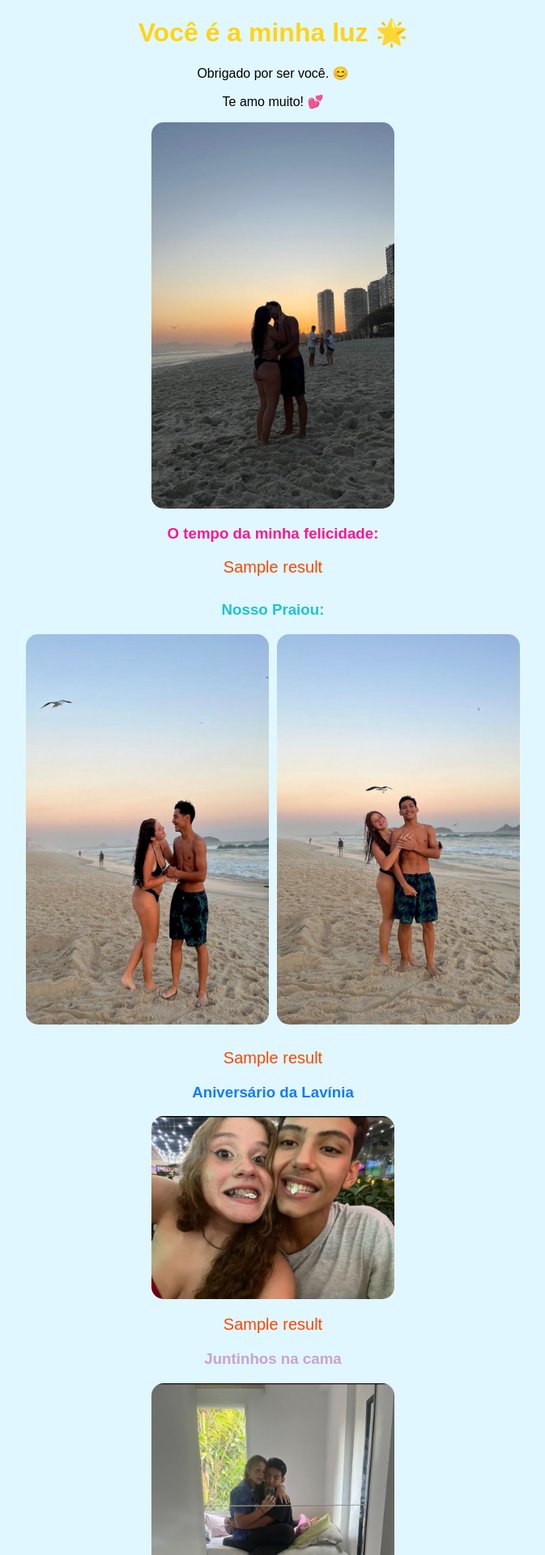
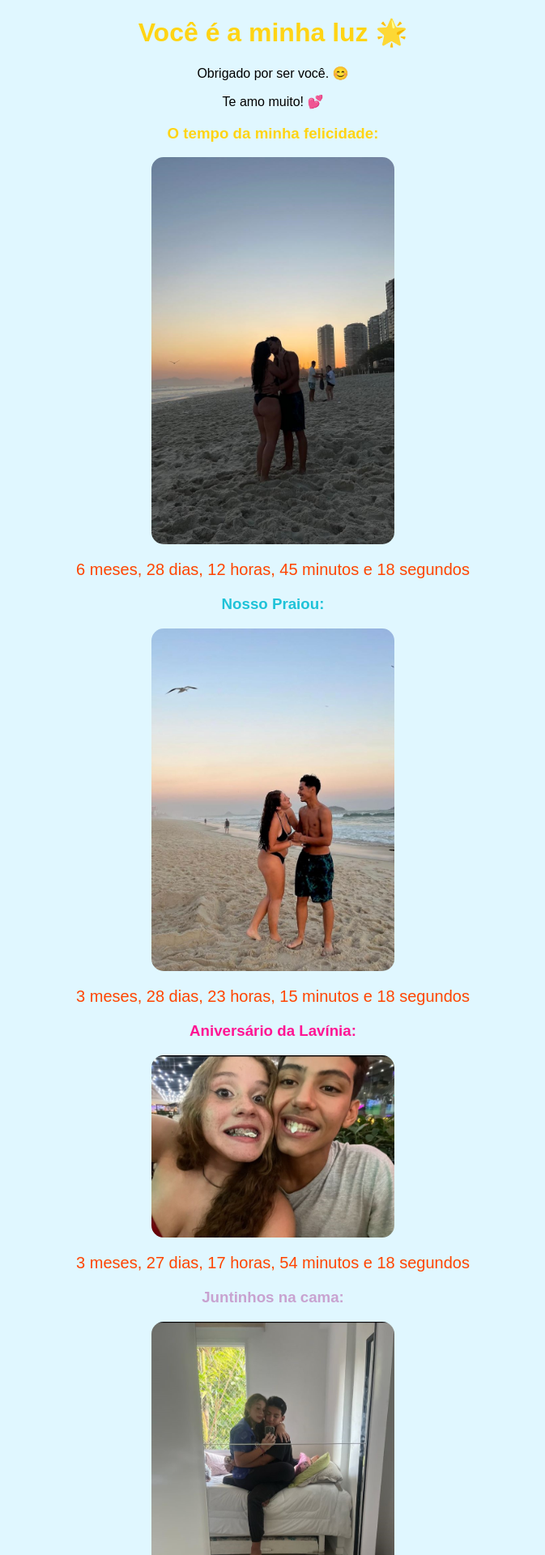
Before and after one commit to RaphaelMota-bit/Presente_para_Meu_amor, a Flask app: template app/templates/surpresa.html in a window 1280 px wide. Shown: the top 1920 px of the page at 81% size, without its empty margins (303-976 px from the left). Run offline with Flask 3, Linux system fonts and the light colour scheme; the template is opened without the code that fills it: most values are stand-ins (such as "Sample title", 1, 10 or a date in 2020).

Commit message:
automatização do codigo e adicionado a foto da viagem do virada do ano

```diff
--- a/app/app.py
+++ b/app/app.py
@@ -1,8 +1,47 @@
+from flask import Flask, render_template, jsonify, url_for
 from datetime import datetime
 from dateutil.relativedelta import relativedelta
-from flask import Flask, render_template
 
 app = Flask(__name__)
+
+# Lista de datas fixas (com ou sem horas e minutos)
+fixed_dates = [
+    "17/05/2024", "16/08/2024 14:30", "17/08/2024 19:51",
+    "28/08/2024 16:59", "14/09/2024", "20/09/2024 17:04",
+    "12/10/2024", "09/11/2024 21:15", "16/11/2024 20:00",
+    "06/12/2024 14:59" , "02/01/2025 13:25"
+]
+
+def calculate_time_differences():
+    current_date = datetime.now()
+    results = []
+
+    for fixed_date in fixed_dates:
+        try:
+            # Tenta parsear com o formato completo (data + horas)
+            input_date = datetime.strptime(fixed_date, "%d/%m/%Y %H:%M")
+        except ValueError:
+            # Se falhar, assume que é somente data (hora 00:01)
+            input_date = datetime.strptime(fixed_date, "%d/%m/%Y").replace(hour=1)
+
+        delta = relativedelta(current_date, input_date)
+        result = ""
+
+        if delta.years > 0:
+            result += f"{delta.years} ano{'s' if delta.years > 1 else ''}, "
+        if delta.months > 0:
+            result += f"{delta.months} mes{'es' if delta.months > 1 else ''}, "
+        if delta.days > 0:
+            result += f"{delta.days} dia{'s' if delta.days > 1 else ''}, "
+        if delta.hours > 0:
+            result += f"{delta.hours} hora{'s' if delta.hours > 1 else ''}, "
+
+        result += f"{delta.minutes} minuto{'s' if delta.minutes != 1 else ''}"
+        result += f" e {delta.seconds} segundo{'s' if delta.seconds != 1 else ''}"
+
+        results.append((fixed_date, result))
+
+    return results
 
 @app.route('/')
 def home():
@@ -10,47 +49,14 @@ def home():
 
 @app.route('/surpresa')
 def surpresa():
-    # Lista de datas fixas (inclui opcionalmente horas e minutos)
-    fixed_dates = ["17/05/2024", "16/08/2024 14:30", "17/08/2024 19:51", "28/08/2024 16:59", "14/09/2024","20/09/2024 17:04" ,"12/10/2024", "09/11/2024 21:15", "16/11/2024 20:00" , "06/12/2024 14:59"]
-    current_date = datetime.now()
+    # Carrega a página inicial da surpresa
+    return render_template('surpresa.html')
 
-    # Variável para armazenar os resultados
-    results = []
-
-    # Loop para calcular a diferença para cada data fixa
-    for fixed_date in fixed_dates:
-        try:
-            # Tenta parsear com o formato completo (com horas e minutos)
-            input_date = datetime.strptime(fixed_date, "%d/%m/%Y %H:%M")
-        except ValueError:
-            # Caso falhe, assume 1h da madrugada
-            input_date = datetime.strptime(fixed_date, "%d/%m/%Y").replace(hour=1, minute=0)
-
-        # Calcula a diferença de tempo
-        delta = relativedelta(current_date, input_date)
-
-        # Formata o resultado, apenas mostrando os minutos e ocultando as outras unidades se forem zero
-        result = ""
-        if delta.years > 0:
-            result += f"{delta.years} ano{'s' if delta.years != 1 else ''}, "
-        if delta.months > 0:
-            result += f"{delta.months} mes{'es' if delta.months != 1 else ''}, "
-        if delta.days > 0:
-            result += f"{delta.days} dia{'s' if delta.days != 1 else ''}, "
-        if delta.hours > 0:
-            result += f"{delta.hours} hora{'s' if delta.hours != 1 else ''}, "
-
-        # Sempre mostra os minutos, mesmo que seja zero
-        result += f"{delta.minutes} minuto{'s' if delta.minutes != 1 else ''}"
-
-        # Sempre mostra os segundos, mesmo que seja zero
-        result += f" e {delta.seconds} segundo{'s' if delta.seconds != 1 else ''}"
-
-        # Adiciona o resultado à lista de resultados
-        results.append((fixed_date, result))
-
-    # Renderiza o template HTML passando as datas e seus respectivos resultados
-    return render_template('surpresa.html', results=results)
+@app.route('/surpresa-data')
+def surpresa_data():
+    # Endpoint para fornecer os dados atualizados
+    results = calculate_time_differences()
+    return jsonify(results)
 
 if __name__ == '__main__':
     app.run(debug=True)
--- a/app/templates/surpresa.html
+++ b/app/templates/surpresa.html
@@ -11,110 +11,126 @@
                 background-color:  #E0F7FF;
             }
             img {
-                display: block; /* Torna as imagens blocos */
-                margin-left: auto; /* Centraliza à esquerda */
-                margin-right: auto; /* Centraliza à direita */
-                width: 300px; /* Define o tamanho das imagens */
-                height: auto; /* Mantém a proporção das imagens */
-                border-radius: 15px; /* Deixa as bordas arredondadas */
-                margin-bottom: 20px; /* Adiciona espaçamento abaixo das imagens */
+                display: block;
+                margin-left: auto;
+                margin-right: auto;
+                width: 300px;
+                height: auto;
+                border-radius: 15px;
+                margin-bottom: 20px;
             }
             div {
-                margin-bottom: 20px; /* Espaçamento entre as datas e as imagens */
+                margin-bottom: 20px;
             }
 
-            /* Estilo para as imagens lado a lado */
             .side-by-side {
-                display: flex; /* Alinha os itens lado a lado */
-                justify-content: center; /* Centraliza o conteúdo */
-                gap: 10px; /* Espaçamento entre as imagens */
-                margin: 0; /* Remove margens ao redor do container */
-                padding: 0; /* Remove preenchimentos ao redor do container */
+                display: flex;
+                justify-content: center;
+                gap: 10px;
+                margin: 0;
+                padding: 0;
             }
             .side-by-side img {
-                width: 300px; /* Define o tamanho das imagens */
-                height: auto; /* Mantém a proporção */
-                border-radius: 15px; /* Bordas arredondadas */
-                margin: 0; /* Remove margens ao redor das imagens */
-                border: none; /* Remove bordas */
+                width: 300px;
+                height: auto;
+                border-radius: 15px;
+                margin: 0;
+                border: none;
+            }
+            .praia-date {
+                margin-top: 30px;
+            }
+        </style>
+        <script>
+            // Função para buscar os resultados atualizados
+            function fetchResults() {
+                fetch('/surpresa-data')
+                    .then(response => response.json())
+                    .then(data => {
+                        const container = document.getElementById('results');
+                        container.innerHTML = ''; // Limpa o contêiner
+
+                        // Adiciona os resultados dinamicamente
+                        data.forEach((item, index) => {
+                            const div = document.createElement('div');
+                            div.innerHTML = `
+                                <h3 style="color: ${getColor(index)};">${getTitle(index)}</h3>
+                                ${getImage(index)}
+                                <div><span style="font-size: 20px; color: #ff4500;">${item[1]}</span></div>
+                            `;
+                            container.appendChild(div);
+                        });
+                    })
+                    .catch(error => console.error('Erro ao buscar resultados:', error));
             }
 
-            /* Espaçamento maior entre as imagens e a data */
-            .praia-date {
-                margin-top: 30px; /* Define o espaçamento acima da data */
+            // Atualiza os resultados a cada 1 segundos
+            setInterval(fetchResults, 1000);
+            window.onload = fetchResults;
+
+            // Função para definir os títulos dinamicamente
+            function getTitle(index) {
+                const titles = [
+                    "O tempo da minha felicidade:",
+                    "Nosso Praiou:",
+                    "Aniversário da Lavínia:",
+                    "Juntinhos na cama:",
+                    "Sapecagem:",
+                    "Praiaouu:",
+                    "Festa a fantasia:",
+                    "SD house:",
+                    "Aniversário da sua tia:",
+                    "Nosso Piscinou:" ,
+                    "Nossa primeira viagem:"
+                ];
+                return titles[index] || "";
             }
-        </style>
+
+            // Função para definir as imagens dinamicamente
+            function getImage(index) {
+                const images = [
+                    "fotoInicial.jpg",
+                    "maonorosto.jpg",
+                    "niverL.jpg",
+                    "fotonacama.jpg",
+                    "fotobanheiro.jpg",
+                    "praia2.jpg",
+                    "festafantasia.jpg",
+                    "fotoespelho.jpg",
+                    "aniversário da sua tia.jpg",
+                    "piscina.jpg" ,
+                    "nossa_primeira_viagem.jpg"
+                ];
+                const filename = images[index];
+                return filename ? `<img src="/static/images/${filename}" alt="Imagem ${index + 1}">` : "";
+            }
+
+            // Função para definir as cores dinamicamente
+            function getColor(index) {
+                const colors = [
+                    "#ffd414", "#1ec2d8", "#ff1493", "#C8A2D0", "#147aff",
+                    "#7FDBFF", "#147aff", "#144bff", "#1ec2d8", "#1ec2d8"
+                ];
+                return colors[index] || "#000";
+            }
+        </script>
     </head>
     <body>
         <h1 style="color: #ffd414;">Você é a minha luz 🌟</h1>
         <p>Obrigado por ser você. 😊</p>
         <p>Te amo muito! 💕</p>
 
-        <!-- Exibindo as datas e resultados -->
-        {% if results %}
-            <img src="{{ url_for('static', filename='images/fotoInicial.jpg') }}" alt="Foto beijo">
-            <div style="margin-bottom: 30px;">
-                <h3 style="color: #ff1493;">O tempo da minha felicidade:</h3>
-                <p><span style="font-size: 20px; color: #ff4500;">{{ results[0][1] }}</span></p>
-            </div>
+        <!-- Contêiner para os resultados dinâmicos -->
+        <div id="results">
+            {% for index, result in results %}
+                <div>
+                    <h3 style="color: colors[index]  safe ;">{{ titles[index] }}</h3>
+                    <img src="{{ url_for('static', filename='images/' ~ images[index]) }}" alt="Imagem {{ index + 1 }}">
+                    <div><span style="font-size: 20px; color: #ff4500;">{{ result[1] }}</span></div>
+                </div>
+            {% endfor %}
+        </div>
 
-            <h3 style="color: #1ec2d8;">Nosso Praiou:</h3>
-            <div class="side-by-side">
-                <img src="{{ url_for('static', filename='images/maonorosto.jpg') }}" alt="Outra imagem romântica">
-                <img src="{{ url_for('static', filename='images/praial.jpg') }}" alt="Outra imagem romântica">
-            </div>
-            <div class="praia-date">
-                <span style="font-size: 20px; color: #ff4500;">{{ results[1][1] }}</span>
-            </div>
-
-            <h3 style="color: #147aff;">Aniversário da Lavínia</h3>
-            <img src="{{ url_for('static', filename='images/niverL.jpg') }}" alt="Aniversário Lavi">
-            <div>
-                <span style="font-size: 20px; color: #ff4500;">{{ results[2][1] }}</span>
-            </div>
-
-            <h3 style="color: #C8A2D0;">Juntinhos na cama</h3>
-            <img src="{{ url_for('static', filename='images/fotonacama.jpg') }}" alt="foto na cama">
-            <div>
-                <span style="font-size: 20px; color: #ff4500;">{{ results[3][1] }}</span>
-            </div>
-
-            <h3 style="color: #147aff;">Sapecagem</h3>
-            <img src="{{ url_for('static', filename='images/fotobanheiro.jpg') }}" alt="foto na banheiro">
-            <div>
-                <span style="font-size: 20px; color: #ff4500;">{{ results[4][1] }}</span>
-            </div>
-
-            <h3 style="color: #7FDBFF;">praiouu</h3>
-            <img src="{{ url_for('static', filename='images/praia2.jpg') }}" alt="praia 2">
-            <div>
-                <span style="font-size: 20px; color: #ff4500;">{{ results[5][1] }}</span>
-            </div>
-
-            <h3 style="color: #147aff;">Festa a fantasia</h3>
-            <img src="{{ url_for('static', filename='images/festafantasia.jpg') }}" alt="Festa fantasia">
-            <div>
-                <span style="font-size: 20px; color: #ff4500;">{{ results[6][1] }}</span>
-            </div>
-
-            <h3 style="color: #144bff;">Sd house</h3>
-            <img src="{{ url_for('static', filename='images/fotoespelho.jpg') }}" alt="SD house">
-            <div>
-                <span style="font-size: 20px; color: #ff4500;">{{ results[7][1] }}</span>
-            </div>
-
-            <h3 style="color: #1ec2d8;">Aniversário da sua tia:</h3>
-            <img src="{{ url_for('static', filename='images/aniversário da sua tia.jpg') }}" alt="Aniversário da sua tia">
-            <div>
-                <span style="font-size: 20px; color: #ff4500;">{{ results[8][1] }}</span>
-            </div>
-
-            <h3 style="color: #1ec2d8;">Nosso Piscinou:</h3>
-            <img src="{{ url_for('static', filename='images/piscina.jpg') }}" alt="Foto na Piscina">
-            <div>
-                <span style="font-size: 20px; color: #ff4500;">{{ results[9][1] }}</span>
-            </div>
-
-        {% endif %}
-
-        <a href="/" style="color: #db7093; font-size: 20px;">Clique para voltar
+        <a href="/" style="color: #db7093; font-size: 20px;">Clique para voltar</a>
+    </body>
+</html>
```
Also changed, not shown: app/static/images/nossa_primeira_viagem.jpg (added).
